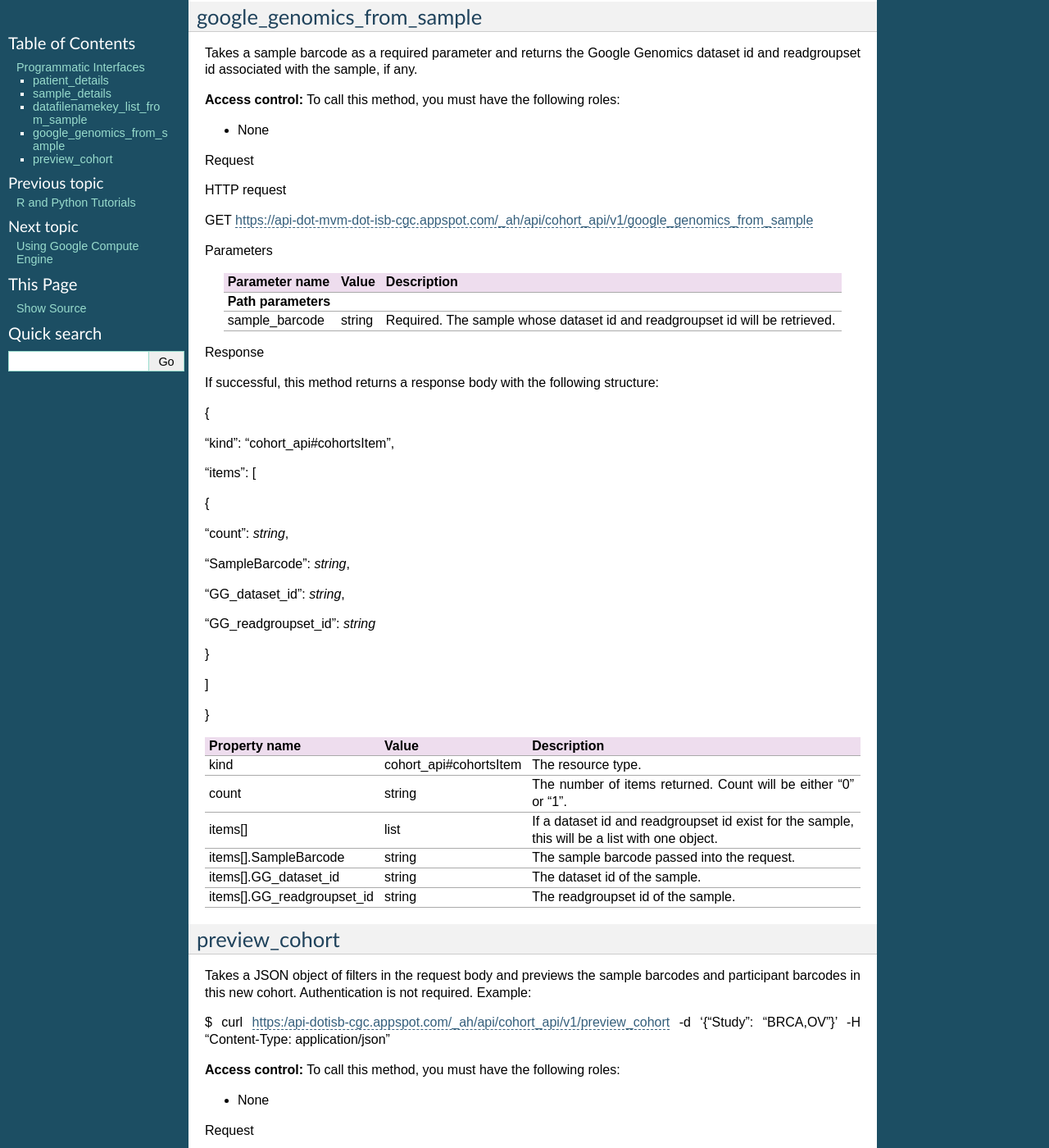
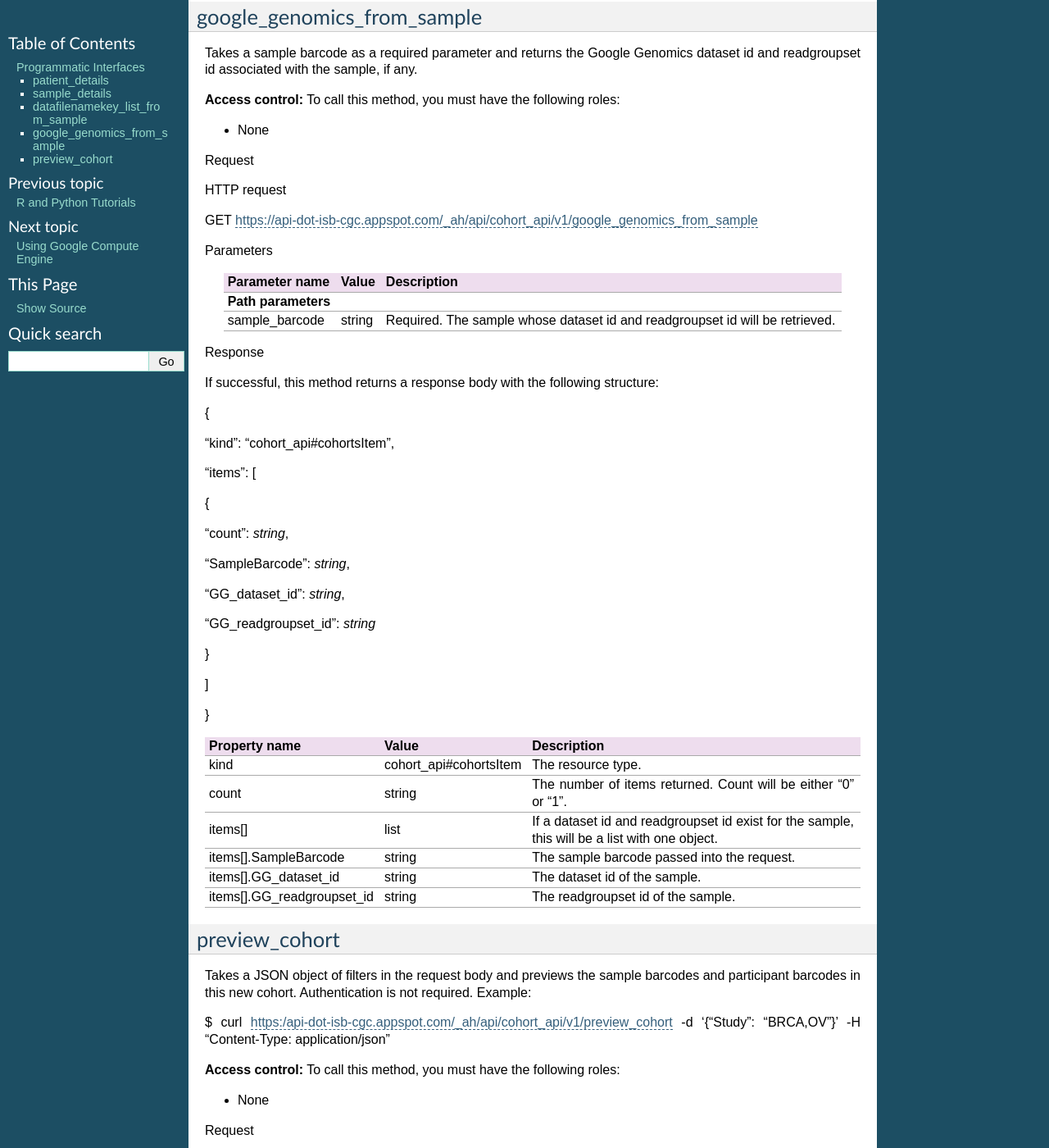
Before and after one commit to isb-cgc/readthedocs, a Sphinx documentation site: the page built from docs/source/sections/progapi/Programmatic-API.rst, in a window 1280 px wide and 1400 px high, scrolled down 17290 px. Shown: the whole window at 82% size. Built offline with Sphinx 7.4.7, drawn with Linux system fonts in a browser that asks for light colours; some of the changed lines change nothing that is shown; some of the changed text lies outside the part shown.

Commit message:
editing urls

```diff
--- a/docs/source/sections/progapi/Programmatic-API.rst
+++ b/docs/source/sections/progapi/Programmatic-API.rst
@@ -654,7 +654,7 @@ Request
 
 HTTP request
 
-GET https://api-dot-mvm-dot-isb-cgc.appspot.com/_ah/api/cohort_api/v1/google_genomics_from_sample
+GET https://api-dot-isb-cgc.appspot.com/_ah/api/cohort_api/v1/google_genomics_from_sample
 
 Parameters
 
@@ -717,7 +717,7 @@ preview_cohort
 Takes a JSON object of
 filters in the request body and previews the sample barcodes and participant barcodes in this new cohort. Authentication is not required. Example:
 
-$ curl https:/api-dotisb-cgc.appspot.com/\_ah/api/cohort\_api/v1/preview\_cohort -d '{"Study": "BRCA,OV"}' -H "Content-Type: application/json"
+$ curl https:/api-dot-isb-cgc.appspot.com/\_ah/api/cohort\_api/v1/preview\_cohort -d '{"Study": "BRCA,OV"}' -H "Content-Type: application/json"
 
 **Access control:** To call this method, you must have the following
 roles:
@@ -728,7 +728,7 @@ Request
 
 HTTP request
 
-POST https://isb-cgc.appspot.com/\_ah/api/cohort\_api/v1/preview\_cohort
+POST https://api-dot-isb-cgc.appspot.com/\_ah/api/cohort\_api/v1/preview\_cohort
 
 Parameters
 
```
